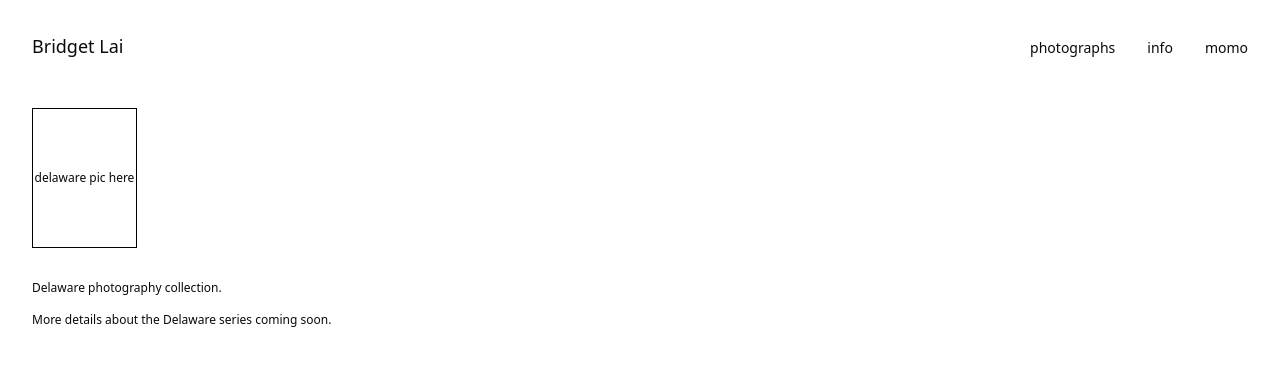
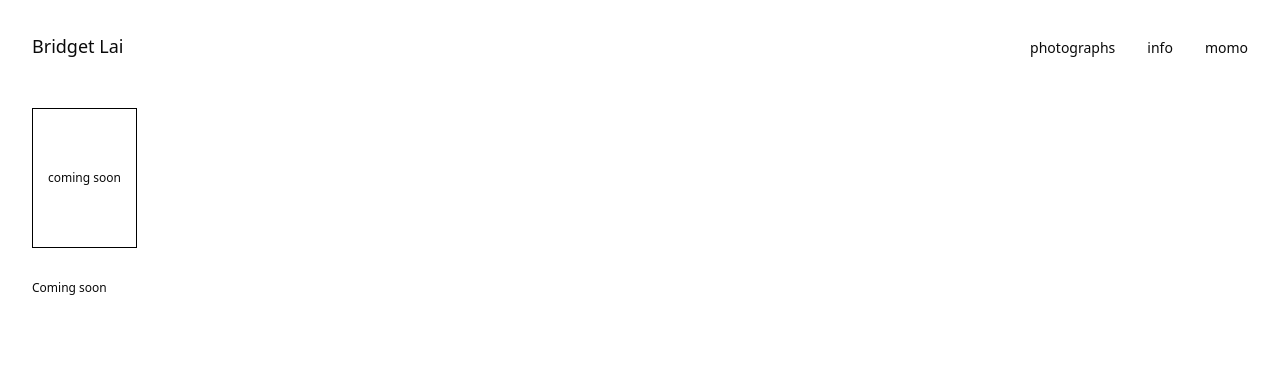
Before and after one commit to widgetlai/bridget-test-web-widgwt, a Next.js app: page /photographs/delaware in a window 1280 px wide. Shown: the top 366 px of the page. Built offline with nearby package versions, Linux system fonts and the light colour scheme.

Commit message:
changed unfilled projs. and made landing image not flex; positioned relative to navigation

```diff
--- a/app/components/ImageViewer.tsx
+++ b/app/components/ImageViewer.tsx
@@ -23,7 +23,7 @@ export default function ImageViewer({
 }: ImageViewerProps) {
   if (!selectedImage) {
     return (
-      <div className="max-w-[600px] mx-auto">
+      <div className="max-w-[600px]">
         <div className="grid grid-cols-1 sm:grid-cols-2 md:grid-cols-3">
           {images.map((image, index) => {
             // Calculate offset classes based on position
--- a/app/page.tsx
+++ b/app/page.tsx
@@ -13,12 +13,12 @@ import Image from 'next/image'
 
 export default function Home() {
   return (
-    <div>
+    <div className="w-full flex justify-center pt-10 pb-20">
       <Image
         src="/images/homepage_wheat.jpg"
         alt="homepage wheat"
-        width={1000}
-        height={1000}
+        width={600}
+        height={600}
         priority
       />
     </div>
--- a/app/photographs/2020/page.tsx
+++ b/app/photographs/2020/page.tsx
@@ -4,15 +4,12 @@ export default function TwentyTwentyPage() {
   return (
     <div className="max-w-[1400px] mx-auto">
       <div className="border border-black w-[105px] h-[140px] mb-8 flex items-center justify-center text-xs">
-        2020 pic here
+        coming soon
       </div>
 
       <section className="space-y-4 text-xs">
         <p>
-          2020 photography collection.
-        </p>
-        <p>
-          More details about the 2020 series coming soon.
+          Coming soon
         </p>
       </section>
     </div>
--- a/app/photographs/delaware/page.tsx
+++ b/app/photographs/delaware/page.tsx
@@ -4,15 +4,12 @@ export default function DelawarePage() {
   return (
     <div className="max-w-[1400px] mx-auto">
       <div className="border border-black w-[105px] h-[140px] mb-8 flex items-center justify-center text-xs">
-        delaware pic here
+        coming soon
       </div>
 
       <section className="space-y-4 text-xs">
         <p>
-          Delaware photography collection.
-        </p>
-        <p>
-          More details about the Delaware series coming soon.
+          Coming soon
         </p>
       </section>
     </div>
--- a/app/photographs/entropy/page.tsx
+++ b/app/photographs/entropy/page.tsx
@@ -4,7 +4,6 @@ import { useState, useEffect } from "react"
 import { usePathname } from "next/navigation"
 import ImageViewer from "../../components/ImageViewer"
 import { getEntropyImages } from "../../utils/images"
-
 
 export default function EntropyPage() {
   const [selectedImage, setSelectedImage] = useState<{src: string; alt: string} | null>(null)
@@ -27,14 +26,19 @@ export default function EntropyPage() {
       delete window.resetHomeView;
     };
   }, []);
-
   return (
+    <div className="max-w-[1400px] ml-[15%] p-0">
+      <h1 className="text-[10px] mb-4 font-bold">Entropy</h1>
+      <p className="text-[9px] mb-4" >(2021-present)</p>
+      <p className="text-[8px] mb-8 max-w-[50%]">The second thermodynamic law states that entropy - the degree of disorder within a system increases with time. Considering the tendency towards disorder and chaos, "Entropy" analyzes current labor systems under a capitalist economic framework, and the growing condition scholars name "Capitalist Realism." More specifically, how the prominence of cuteness as distraction increases with the degree of chaos. "Entropy" is a body of photographic collage that conveys chaos within a closed setting, and an exaggerated visualization of it. The pieces depict a singular space in multiple frames collaged to expand and imagine the setting beyond reality.</p>
+      <div className="mb-32">
         <ImageViewer
           images={getEntropyImages()}
           selectedImage={selectedImage}
           onClose={() => setSelectedImage(null)}
           onImageSelect={setSelectedImage}
         />
+      </div>
+    </div>
   )
-
 }
--- a/app/utils/images.ts
+++ b/app/utils/images.ts
@@ -238,7 +238,7 @@ export const getImages = () => {
     { src: "/images/blog/bridget_064_blog.jpeg", alt: "Blog 64", category: "blog" },
     { src: "/images/blog/bridget_063_blog.jpeg", alt: "Blog 63", category: "blog" },
     { src: "/images/blog/bridget_062_blog.jpeg", alt: "Blog 62", category: "blog" },
-    { src: "/images/blog/bridget_061_blog.jpeg", alt: "Blog 61", category: "blog:"},
+    { src: "/images/blog/bridget_061_blog.jpeg", alt: "Blog 61", category: "blog"},
 
 
   ]
@@ -249,6 +249,7 @@ export const getBlogImages = () => {
   return getImages().filter(img => img.category === 'blog')
 }
 
+
 // Helper function to get images by category
 export const getImagesByCategory = (category: string) => {
   return getImages().filter(img => img.category === category)
```
Lines whose indentation alone changed are shown as unchanged.
